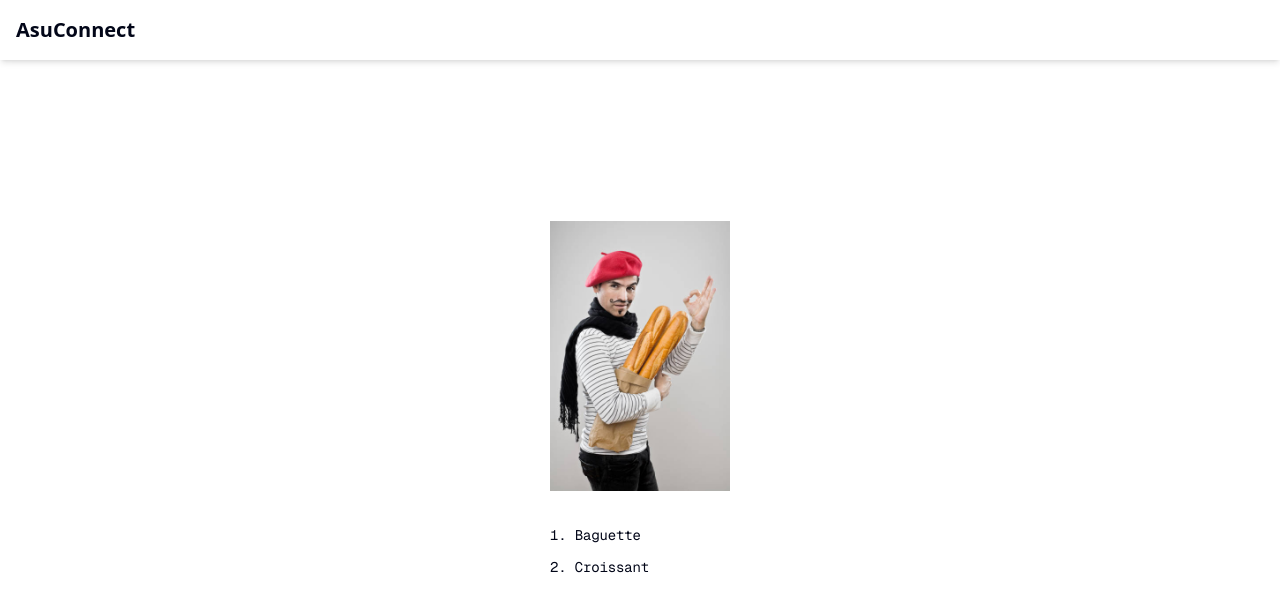
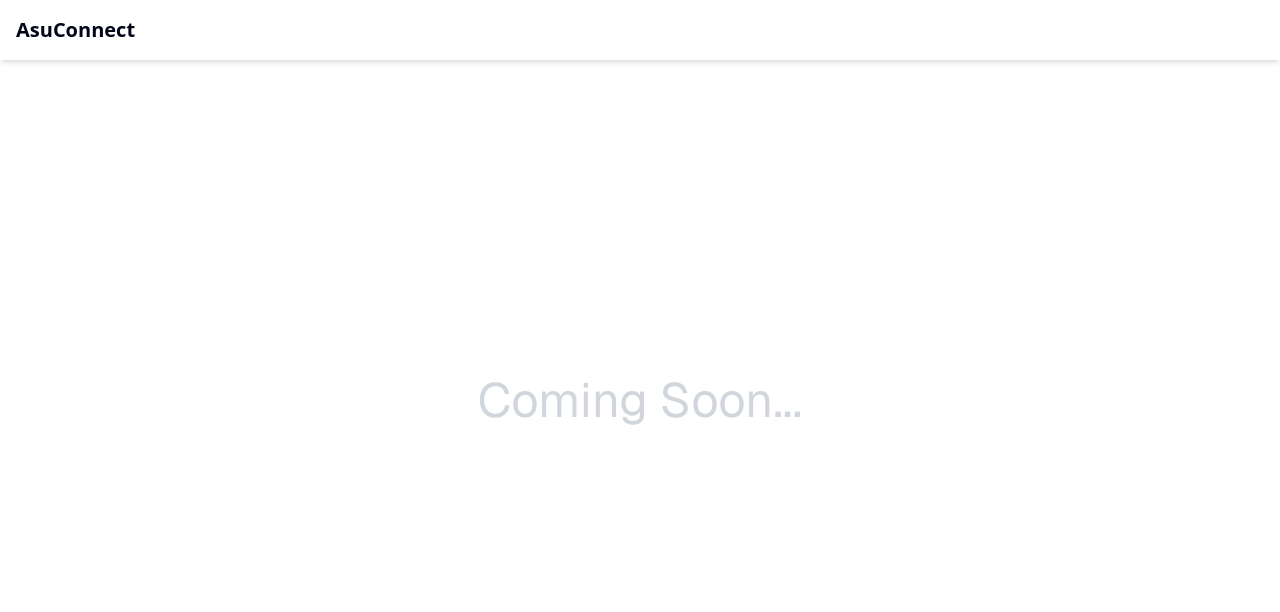
Before and after one commit to Arya-Yazdi/asu-connect, a Next.js app: page / in a window 1280 px wide. Shown: the top 612 px of the page. Built offline with nearby package versions, Linux system fonts and the light colour scheme.

Commit message:
updated Homepage

```diff
--- a/app/page.tsx
+++ b/app/page.tsx
@@ -4,18 +4,7 @@ export default function Home() {
   return (
     <div className="font-sans grid grid-rows-[20px_1fr_20px] items-center justify-items-center min-h-screen p-8 pb-20 gap-16 sm:p-20">
       <main className="flex flex-col gap-[32px] row-start-2 items-center sm:items-start">
-        <Image
-          className="dark:invert"
-          src="/baguette.jpg"
-          alt="Bonjour"
-          width={180}
-          height={38}
-          priority
-        />
-        <ol className="font-mono list-inside list-decimal text-sm/6 text-center sm:text-left">
-          <li className="mb-2 tracking-[-.01em]">Baguette</li>
-          <li className="tracking-[-.01em]">Croissant</li>
-        </ol>
+        <h1 className="text-5xl text-gray-300">Coming Soon...</h1>
       </main>
       <footer className="row-start-3 flex gap-[24px] flex-wrap items-center justify-center">
         {" "}
```
